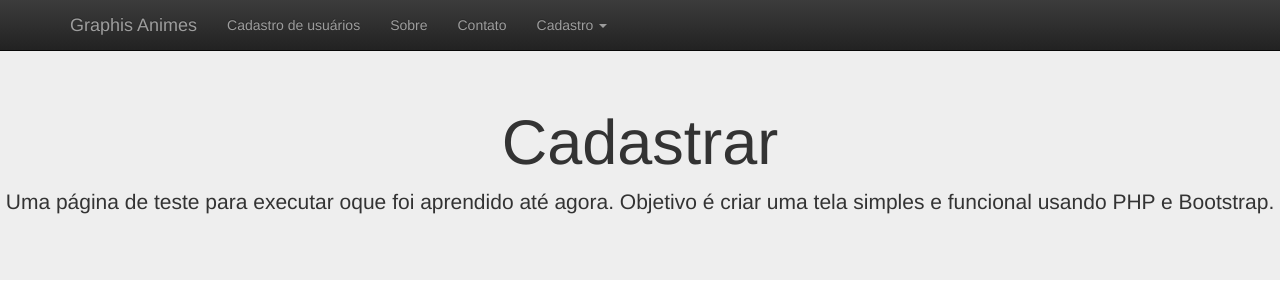
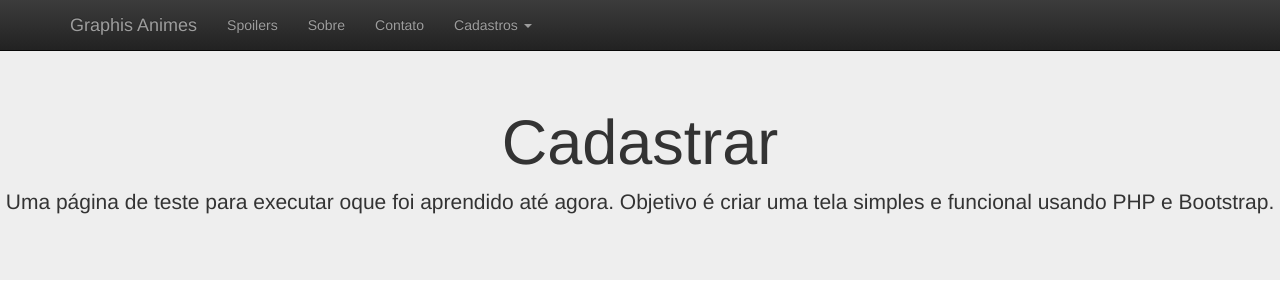
Before and after one commit to ruizuikeda/aulas-renan, a PHP site: page /cad_anime.php in a window 1280 px wide. Shown: the top 300 px of the page. Run offline with PHP 8.4, Linux system fonts and the light colour scheme; some libraries are stand-ins or nearby versions.

Commit message:
fixed erros

```diff
--- a/cad_anime.php
+++ b/cad_anime.php
@@ -23,19 +23,19 @@
                     </div>
                     <div id="navbar" class="navbar-collapse collapse">
                         <ul class="nav navbar-nav">
-                            <li><a href=""><font style="vertical-align: inherit;"><font style="vertical-align: inherit;">Cadastro de usuários</font></font></a></li>
+                            <li><a href=""><font style="vertical-align: inherit;"><font style="vertical-align: inherit;">Spoilers</font></font></a></li>
                             <li><a href="#about"><font style="vertical-align: inherit;"><font style="vertical-align: inherit;">Sobre</font></font></a></li>
                             <li><a href="#contact"><font style="vertical-align: inherit;"><font style="vertical-align: inherit;">Contato</font></font></a></li>
                             <li class="dropdown">
-                                <a href="#" class="dropdown-toggle" data-toggle="dropdown" role="button" aria-haspopup="false" aria-expanded="true"><font style="vertical-align: inherit;"><font style="vertical-align: inherit;">Cadastro </font></font><span class="caret"></span></a>
+                                <a href="#" class="dropdown-toggle" data-toggle="dropdown" role="button" aria-haspopup="false" aria-expanded="true"><font style="vertical-align: inherit;"><font style="vertical-align: inherit;">Cadastros </font></font><span class="caret"></span></a>
                                 <ul class="dropdown-menu">
                                     <li><a href="cadastro.php"><font style="vertical-align: inherit;"><font style="vertical-align: inherit;">Cadastros de Usuários</font></font></a></li>
                                     <li><a href="cad_anime.php"><font style="vertical-align: inherit;"><font style="vertical-align: inherit;">Cadastros de Animes</font></font></a></li>
                                     <li><a href="index.php"><font style="vertical-align: inherit;"><font style="vertical-align: inherit;">Qualquer coisa</font></font></a></li>
                                     <li role="separator" class="divider"></li>
-                                    <li class="dropdown-header"><font style="vertical-align: inherit;"><font style="vertical-align: inherit;">Cabeçalho de navegação</font></font></li>
-                                    <li><a href="#"><font style="vertical-align: inherit;"><font style="vertical-align: inherit;">Link separado</font></font></a></li>
-                                    <li><a href="#"><font style="vertical-align: inherit;"><font style="vertical-align: inherit;">Mais um link separado</font></font></a></li>
+                                    <li class="dropdown-header"><font style="vertical-align: inherit;"><font style="vertical-align: inherit;">Texto sem link</font></font></li>
+
+
                                 </ul>
                             </li>
                         </ul>
@@ -71,19 +71,19 @@
                     </div>
                 </div>
             </div>
-            <form action="action/inserir_cadastro.php" method="post" class="form-horizontal col-md-6">
+            <form action="action/inserir_cadastro_animes.php" method="post" class="form-horizontal col-md-6">
                 <div class="form-group col-md-8">
-                    <label for="exampleInputName2" class="col-md-6">Título</label>
+                    <label class="col-md-6">Título</label>
                     <input type="text" class="form-control" name="cadastro_titulo" placeholder="Digite o título">
                 </div>
 
                 <div class="form-group col-md-8">
-                    <label for="exampleInputEmail2" class="col-md-6">Ano de Publicação</label>
+                    <label class="col-md-6">Ano de Publicação</label>
                     <input type="text" class="form-control" name="cadastro_ano" placeholder="Digite o ano ">
                 </div>
 
                 <div class="form-group col-md-8">
-                    <label for="exampleInputName2" class="col-md-6">Autor</label>
+                    <label class="col-md-6">Autor</label>
                     <input type="text" class="form-control" name="cadastro_autor" placeholder="Autor">
                 </div>
 
@@ -91,43 +91,43 @@
                 <div class="form-group col-md-8 checkbox">
                     <label  class="col-md-12"><h4><b>Selecione o gênero</b></h4></label>
                     <label>
-                        <input type="checkbox" name="cadastro_genero[]" value="1">
+                        <input type="checkbox" name="cadastro_genero[]" value="Ação">
                         Ação
                     </label>
                 </div>
                 <div class="form-group col-md-8 checkbox">
                     <label>
-                        <input type="checkbox" name="cadastro_genero[]" value="2">
+                        <input type="checkbox" name="cadastro_genero[]" value="Luta">
                         Luta
                     </label>
                 </div>
                 <div class="form-group col-md-8 checkbox">
                     <label>
-                        <input type="checkbox" name="cadastro_genero[]" value="3">
+                        <input type="checkbox" name="cadastro_genero[]" value="Terror">
                         Terror
                     </label>
                 </div>
                 <div class="form-group col-md-8 checkbox">
                     <label>
-                        <input type="checkbox" name="cadastro_genero[]" value="4">
+                        <input type="checkbox" name="cadastro_genero[]" value="Sci-fi">
                         Sci-fi
                     </label>
                 </div>
                 <div class="form-group col-md-8 checkbox">
                     <label>
-                        <input type="checkbox" name="cadastro_genero[]" value="5">
+                        <input type="checkbox" name="cadastro_genero[]" value="Aventura">
                         Aventura
                     </label>
                 </div>
                 <div class= "form-group col-md-8">
                     <label  class="col-md-8"><h4><b>Selecione o estudio de animação</b></h4></label>
-                    <select class="form-control col-md-8" size="1" name="editora">
+                    <select class="form-control col-md-8" size="1" name="cadastro_editora">
                         <option></option>
-                        <option>Graphis Studios Animation</option>
-                        <option>Toei Animation</option>
-                        <option>Tezuca Productions</option>
-                        <option>Bones</option>
-                        <option>White Fox</option>
+                        <option value="Graphis Studios Animation">Graphis Studios Animation</option>
+                        <option value="Toei Animation">Toei Animation</option>
+                        <option value="Tezuca Productions">Tezuca Productions</option>
+                        <option value="Bones">Bones</option>
+                        <option value="White Fox">White Fox</option>
                     </select>
                 </div>
                 <div class="form-group col-md-8">
@@ -135,6 +135,7 @@
                 </div>
 
             </form>
+
         </body>
     </head>
 </html>
```
